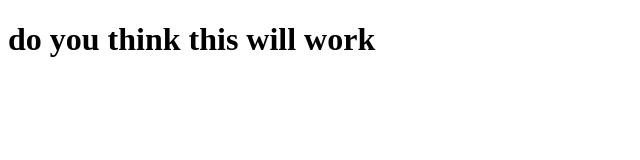
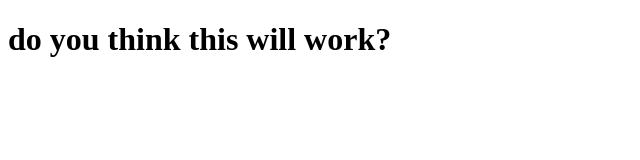
Before and after one commit to BeatriceDT/FinalProject, a plain HTML site: page index.html in a window 1280 px wide. Shown: the full height of the page, 0-640 px from the left. Drawn offline with Linux system fonts and the light colour scheme.

Commit message:
Update index.html
checking the changes

```diff
--- a/index.html
+++ b/index.html
@@ -6,7 +6,7 @@
     </head>
     <body>
         <h1>
-            do you think this will work
+            do you think this will work?
             </h1>
     </body>
 </html>
```
